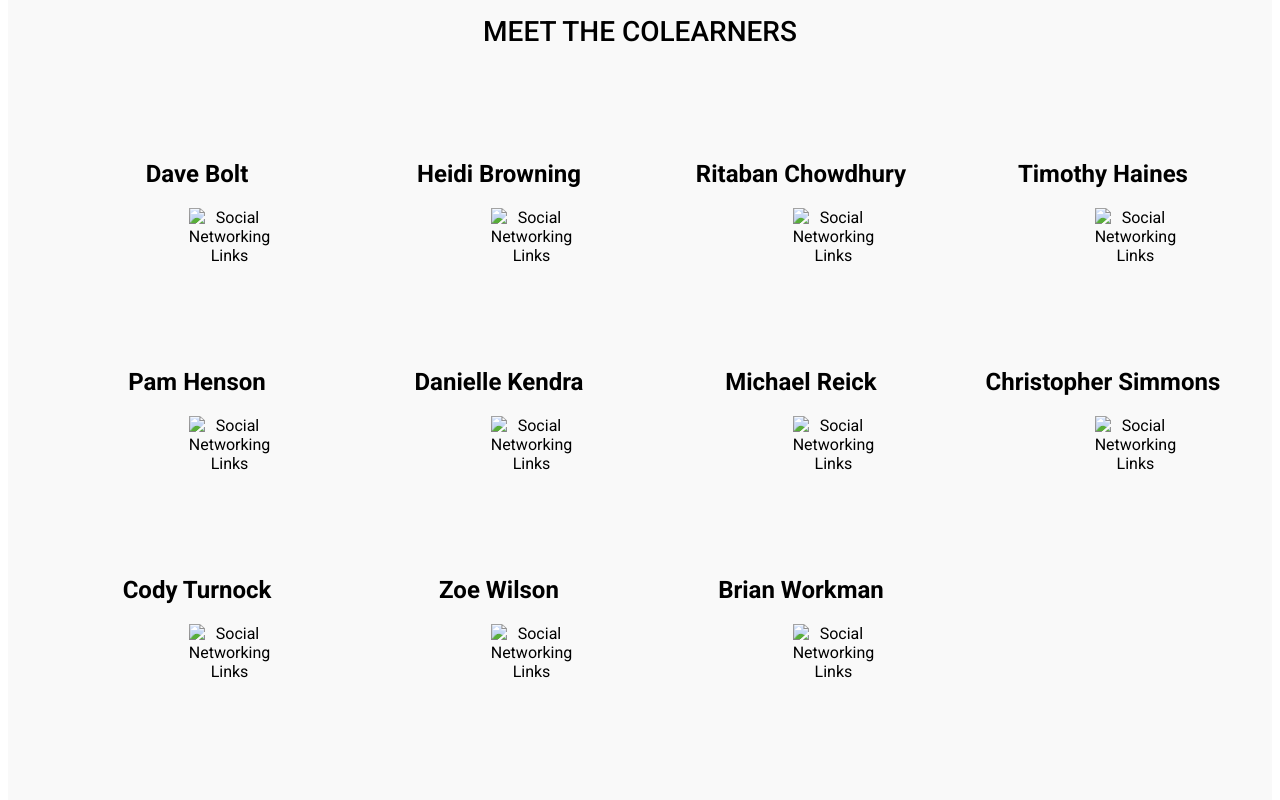
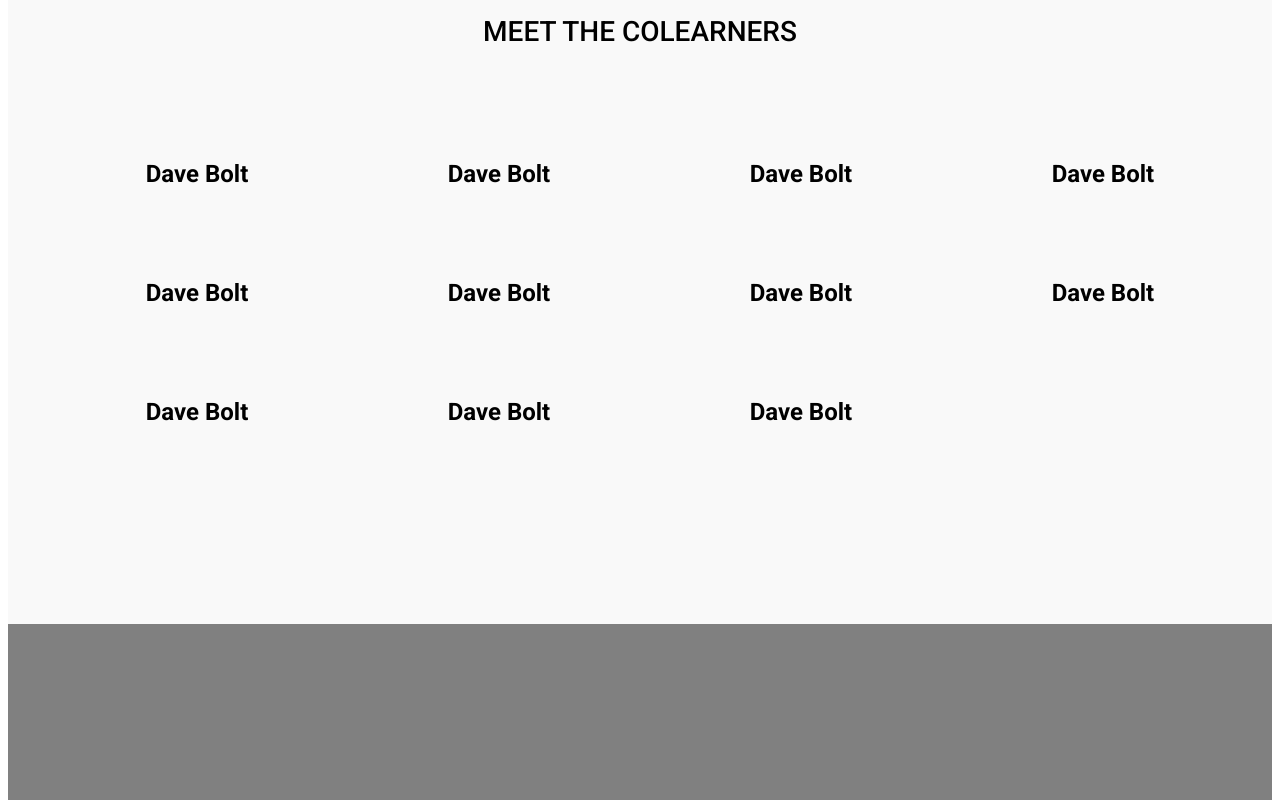
Before and after one commit to davidjbolt/mw-2017, a plain HTML site: page index.html in a window 1280 px wide. Shown: the part 2140-2940 px from the top of the page. Drawn offline with Linux system fonts and the light colour scheme.

Commit message:
more playing with colearners

```diff
--- a/index.html
+++ b/index.html
@@ -65,81 +65,114 @@
     <section class="meet">
       <h1>MEET THE COLEARNERS</h1>
       <ul>
-        <li>
+        <li class="meet-list">
           <img class="avatar" src="images/colearner1.jpg" alt class="avatar">
           <h2>Dave Bolt</h2>
-          <ul>
-            <li><img class="social-media" src="images/socialsprite.png" alt="Social Networking Links"></li>
+          <ul class="social-media">
+            <li>Twitter</li>
+            <li>Facebook</li>
+            <li>Linkedin</li>
+            <!-- <li><img class="social-media" src="images/socialsprite.png" alt="Social Networking Links"></li> -->
           </ul>
         </li>
-        <li>
+        <li class="meet-list">
           <img class="avatar" src="images/colearner1.jpg" alt class="avatar">
-          <h2>Heidi Browning</h2>
-          <ul>
-            <li><img class="social-media" src="images/socialsprite.png" alt="Social Networking Links"></li>
+          <h2>Dave Bolt</h2>
+          <ul class="social-media">
+            <li>Twitter</li>
+            <li>Facebook</li>
+            <li>Linkedin</li>
+            <!-- <li><img class="social-media" src="images/socialsprite.png" alt="Social Networking Links"></li> -->
           </ul>
         </li>
-        <li>
+        <li class="meet-list">
           <img class="avatar" src="images/colearner1.jpg" alt class="avatar">
-          <h2>Ritaban Chowdhury</h2>
-          <ul>
-            <li><img class="social-media" src="images/socialsprite.png" alt="Social Networking Links"></li>
+          <h2>Dave Bolt</h2>
+          <ul class="social-media">
+            <li>Twitter</li>
+            <li>Facebook</li>
+            <li>Linkedin</li>
+            <!-- <li><img class="social-media" src="images/socialsprite.png" alt="Social Networking Links"></li> -->
           </ul>
         </li>
-        <li>
+        <li class="meet-list">
           <img class="avatar" src="images/colearner1.jpg" alt class="avatar">
-          <h2>Timothy Haines</h2>
-          <ul>
-            <li><img class="social-media" src="images/socialsprite.png" alt="Social Networking Links"></li>
+          <h2>Dave Bolt</h2>
+          <ul class="social-media">
+            <li>Twitter</li>
+            <li>Facebook</li>
+            <li>Linkedin</li>
+            <!-- <li><img class="social-media" src="images/socialsprite.png" alt="Social Networking Links"></li> -->
           </ul>
         </li>
-        <li>
+        <li class="meet-list">
           <img class="avatar" src="images/colearner1.jpg" alt class="avatar">
-          <h2>Pam Henson</h2>
-          <ul>
-            <li><img class="social-media" src="images/socialsprite.png" alt="Social Networking Links"></li>
+          <h2>Dave Bolt</h2>
+          <ul class="social-media">
+            <li>Twitter</li>
+            <li>Facebook</li>
+            <li>Linkedin</li>
+            <!-- <li><img class="social-media" src="images/socialsprite.png" alt="Social Networking Links"></li> -->
           </ul>
         </li>
-        <li>
+        <li class="meet-list">
           <img class="avatar" src="images/colearner1.jpg" alt class="avatar">
-          <h2>Danielle Kendra</h2>
-          <ul>
-            <li><img class="social-media" src="images/socialsprite.png" alt="Social Networking Links"></li>
+          <h2>Dave Bolt</h2>
+          <ul class="social-media">
+            <li>Twitter</li>
+            <li>Facebook</li>
+            <li>Linkedin</li>
+            <!-- <li><img class="social-media" src="images/socialsprite.png" alt="Social Networking Links"></li> -->
           </ul>
         </li>
-        <li>
+        <li class="meet-list">
           <img class="avatar" src="images/colearner1.jpg" alt class="avatar">
-          <h2>Michael Reick</h2>
-          <ul>
-            <li><img class="social-media" src="images/socialsprite.png" alt="Social Networking Links"></li>
+          <h2>Dave Bolt</h2>
+          <ul class="social-media">
+            <li>Twitter</li>
+            <li>Facebook</li>
+            <li>Linkedin</li>
+            <!-- <li><img class="social-media" src="images/socialsprite.png" alt="Social Networking Links"></li> -->
           </ul>
         </li>
-        <li>
+        <li class="meet-list">
           <img class="avatar" src="images/colearner1.jpg" alt class="avatar">
-          <h2>Christopher Simmons</h2>
-          <ul>
-            <li><img class="social-media" src="images/socialsprite.png" alt="Social Networking Links"></li>
+          <h2>Dave Bolt</h2>
+          <ul class="social-media">
+            <li>Twitter</li>
+            <li>Facebook</li>
+            <li>Linkedin</li>
+            <!-- <li><img class="social-media" src="images/socialsprite.png" alt="Social Networking Links"></li> -->
           </ul>
         </li>
-        <li>
+        <li class="meet-list">
           <img class="avatar" src="images/colearner1.jpg" alt class="avatar">
-          <h2>Cody Turnock</h2>
-          <ul>
-            <li><img class="social-media" src="images/socialsprite.png" alt="Social Networking Links"></li>
+          <h2>Dave Bolt</h2>
+          <ul class="social-media">
+            <li>Twitter</li>
+            <li>Facebook</li>
+            <li>Linkedin</li>
+            <!-- <li><img class="social-media" src="images/socialsprite.png" alt="Social Networking Links"></li> -->
           </ul>
         </li>
-        <li>
+        <li class="meet-list">
           <img class="avatar" src="images/colearner1.jpg" alt class="avatar">
-          <h2>Zoe Wilson</h2>
-          <ul>
-            <li><img class="social-media" src="images/socialsprite.png" alt="Social Networking Links"></li>
+          <h2>Dave Bolt</h2>
+          <ul class="social-media">
+            <li>Twitter</li>
+            <li>Facebook</li>
+            <li>Linkedin</li>
+            <!-- <li><img class="social-media" src="images/socialsprite.png" alt="Social Networking Links"></li> -->
           </ul>
         </li>
-        <li>
+        <li class="meet-list">
           <img class="avatar" src="images/colearner1.jpg" alt class="avatar">
-          <h2>Brian Workman</h2>
-          <ul>
-            <li><img class="social-media" src="images/socialsprite.png" alt="Social Networking Links"></li>
+          <h2>Dave Bolt</h2>
+          <ul class="social-media">
+            <li>Twitter</li>
+            <li>Facebook</li>
+            <li>Linkedin</li>
+            <!-- <li><img class="social-media" src="images/socialsprite.png" alt="Social Networking Links"></li> -->
           </ul>
         </li>
       </ul>
--- a/style.css
+++ b/style.css
@@ -159,10 +159,10 @@ body {
 }
 
 .social-media {
-
+  display: none;
 }
 
-.meet li {
+.meet-list {
   list-style: none;
   display: inline-block;
   width: calc(25% - (2rem/4));
```
